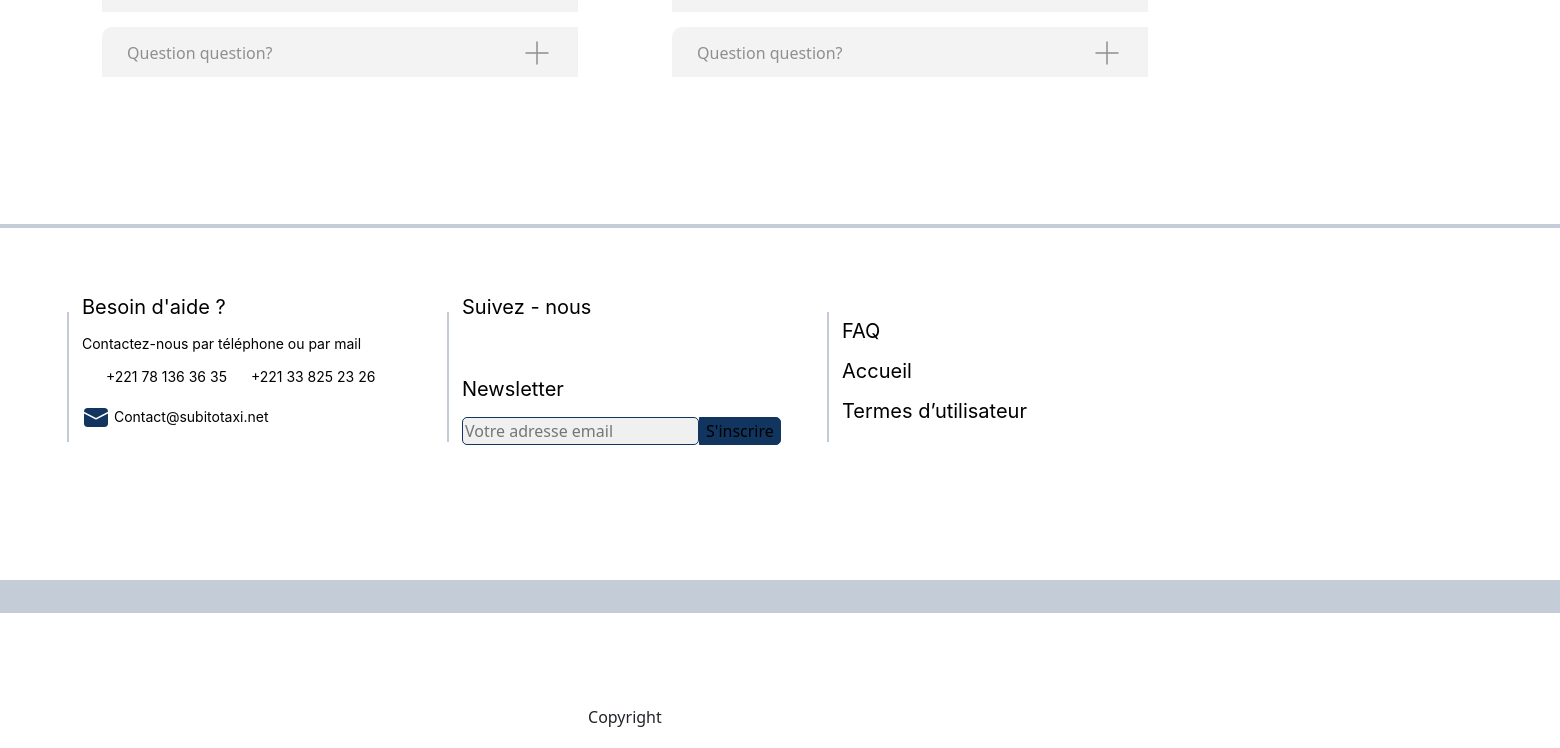
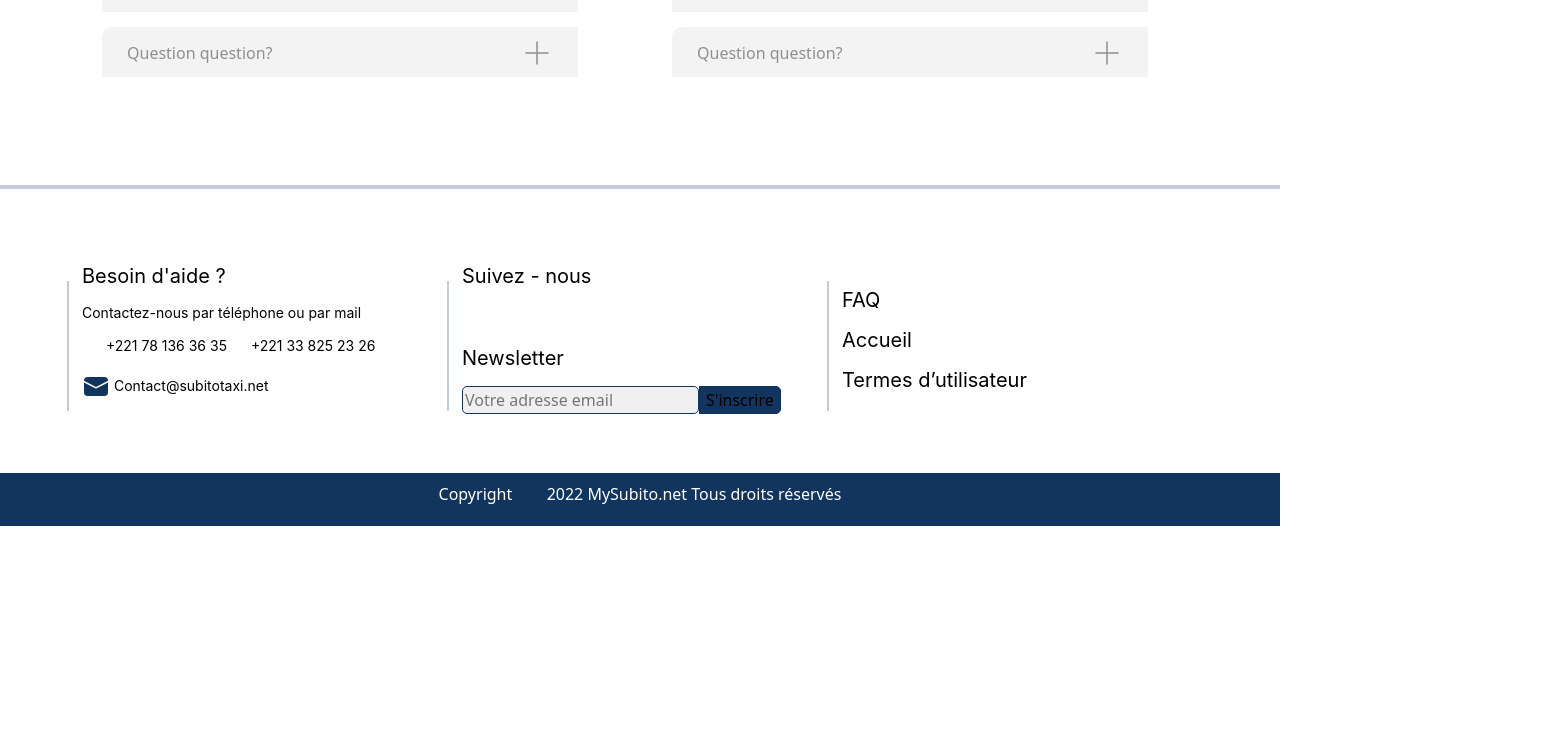
Before and after one commit to jarajop/ReactJS, a React (Create React App) app: page / in a window 1280 px wide. Shown: the part 1290-2038 px from the top of the page, 1560 px wide, since content can reach past the window. After the commit the page ends 1816 px from the top, so only its background shows below. Built offline with nearby package versions, Linux system fonts and the light colour scheme; some icons are missing.

Commit message:
stateless

```diff
--- a/src/App.js
+++ b/src/App.js
@@ -11,6 +11,8 @@ import { BrowserRouter,Routes,Route} from 'react-router-dom';
 import Connexion from './componants/Connexion';
 import Login from './componants/Login';
 import Footer from './componants/Footer';
+import Etat from './componants/Etat';
+import Etat2 from './componants/Etat2';
 
 
 function App() {
@@ -31,7 +33,7 @@ function App() {
        <Route path='/services' element={ <Services/>}/>
        <Route path='/voitures' element={ <Voitures />}/>
        <Route path='/confiance' element={ <Confiance />}/>
-       <Route path='/connexion' element={ <Connexion />}/>
+       <Route path='/connexion' element={ <Etat2 />}/>  {/* ici c la page connexion ki doit etre la */}
        <Route path='/login' element={ <Login />}/>
        <Route path='/footer' element={ <Footer/>}/>
 
--- a/src/assets/styles/style.css
+++ b/src/assets/styles/style.css
@@ -215,11 +215,16 @@ margin-left: 606px; */
   .kestion{
     align-items: center;
   }
-/*
-.footer{  width: 1512px;
-height: 326px;
-flex-shrink: 0;
-} */
+
+
+.footer{
+  background: var(--primary);
+  width: 100%;
+  padding: 1px 0px;
+  margin-top: 56px;
+  color: #FFF;
+
+}
 
 .vertical{
    border-left: 2px solid ;
@@ -233,15 +238,11 @@ color: #11355F; }
 .horizontal{
   border-top:4px solid var(--primary);
   height: 130px;
-  margin: 132px -280px 8px -1500px;
+  margin-top: 50px;
   }
 
 
-.horizontal2{
-  border-top:33px solid var(--primary);
-  height: 130px;
-  margin: 132px -280px 8px -1500px;
-  }
+
   .aide {
     color: #000;
   font-family: Inter;
@@ -273,6 +274,6 @@ background: rgba(217, 217, 217, 0.40);    }
 border: 1px solid #11355F;
 background: #11355F;     }
 
-.copyright {
-  margin-top: -13px;
+.content_footer {
+  margin-top: 93px;
  }
--- a/src/componants/Accueil.jsx
+++ b/src/componants/Accueil.jsx
@@ -139,10 +139,10 @@ function Accueil() {
       </div>
 
       {/* <hr className="horizontal" /> */}
+      <div className="content_footer">
         <hr className="horizontal" />
 
         <div className="container ">
-
           <div className="row  ">
             <div className="col-4">
               <hr className="vertical" />
@@ -188,30 +188,37 @@ function Accueil() {
               <div className="alignement2">
                 <p className="text-start aide"> Suivez - nous</p>
                 <p className="text-start aide justify-content-space-between">
+                  <a href="https://www.facebook.com/subitotaxi">
+                    {" "}
                     <Icon
                       icon="mingcute:facebook-line"
                       color="#11355f"
                       width="24"
                       height="24"
                     />
+                  </a>
+                  <a href="https://www.linkedin.com/company/subito-senegal">
                     <Icon
                       icon="jam:linkedin-circle"
                       color="#11355f"
                       width="24"
                       height="24"
                     />
+                  </a>
                   <Icon
                     icon="ant-design:instagram-outlined"
                     color="#11355f"
                     width="24"
                     height="24"
                   />
+
+                  <a href="https://instagram.com/taxi_subito">
                     <Icon
                     icon="jam:youtube-circle"
                     color="#11355f"
                     width="24"
                     height="24"
-                />{" "}
+                  />{" "}</a>
                 </p>
                 <p className="text-start aide">Newsletter </p>
                 <div className="d-flex ">
@@ -241,16 +248,19 @@ function Accueil() {
             </div>
           </div>
         </div>
-      <hr className="d-flex horizontal2" />
-      <p className="copyright">
+        <div className="footer">
+          <p className="copyright pt-2">
             Copyright{" "}
             <Icon
               icon="emojione-monotone:copyright"
               color="white"
               width="26"
               height="26"
-        />
+            />{" "}
+            2022 MySubito.net Tous droits réservés
           </p>
+        </div>
+      </div>
     </div>
   );
 }
--- /dev/null
+++ b/src/componants/Etat.jsx
@@ -0,0 +1,17 @@
+import { useState } from 'react'; // ne pas oublier de l’importer depuis la bibliothèque React c ce ki indik React que nous souhaitons utiliser le hook useState dans notre composant.
+import { NavLink } from 'react-router-dom';
+
+function Etat() { //le hook renvoie un tableau et ce hook est 1 fonction qui permet de se brancher sur des fonctonnaloites de React
+
+  const [count, setCount] = useState(0); //le count c la val actuel,setCount c la (f) ki máj la val de letat,et le 0 c la val initial
+  return (
+    <div>
+      <p>Vous avez cliqué {count} fois</p> {/*  donc la il renvoie la val actuel */}
+      <button onClick={() => setCount(count + 1)}>
+        Cliquez sur moi
+      </button>
+    </div>
+  );
+}
+
+export default Etat;
--- /dev/null
+++ b/src/componants/Etat2.jsx
@@ -0,0 +1,24 @@
+import { useState } from 'react';
+import { NavLink } from 'react-router-dom';
+
+function Etat2() {
+  const [list, setList] = useState(['pomme', 'banane', 'orange']);
+
+  const addToList = () => {
+    const newItem = 'ananas';
+    setList([...list, newItem]);
+  };
+
+  return (
+    <div>
+      <ul>
+        {list.map((item) => (
+          <li key={item}>{item}</li>
+        ))}
+      </ul>
+      <button onClick={addToList}>Ajouter Element</button>
+    </div>
+  );
+}
+
+export default Etat2;
```
Lines whose indentation alone changed are shown as unchanged.
